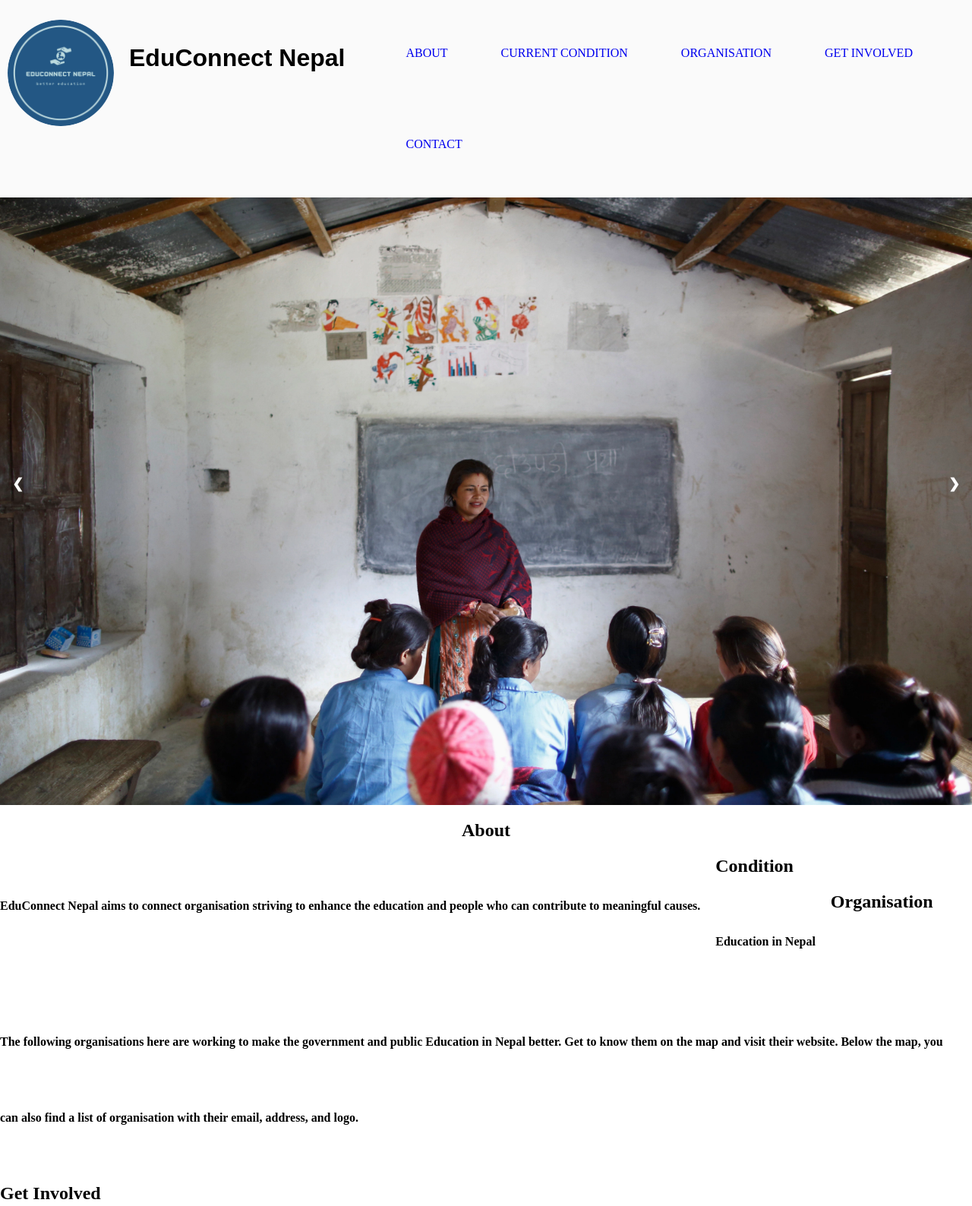
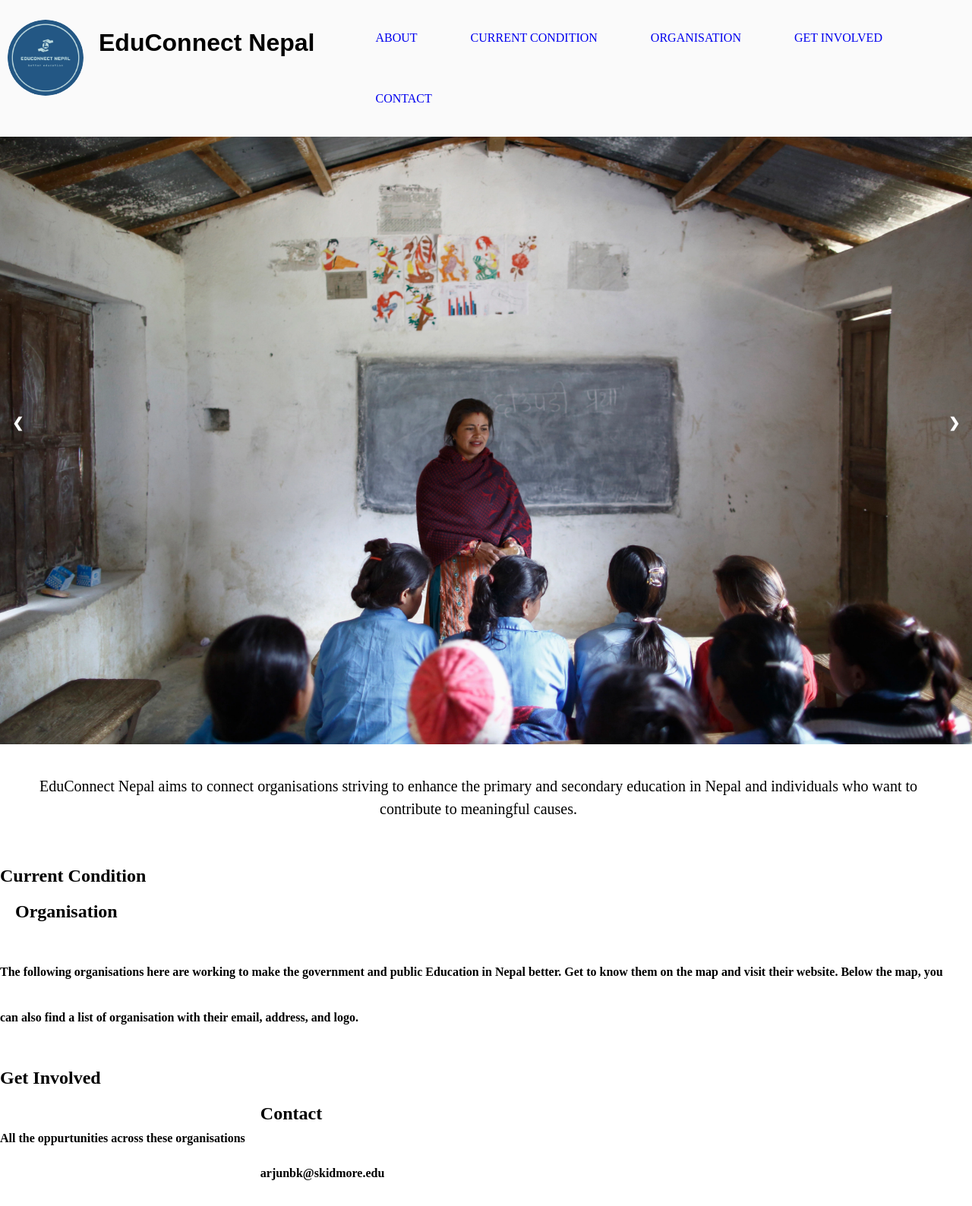
Before and after one commit to arjunbk03/Educonnect-Nepal, a plain HTML site: page index.html in a window 1280 px wide. Shown: the top 1588 px of the page at 76% size. Drawn offline with Linux system fonts and the light colour scheme; some packages are replaced by stand-ins of ours.

Commit message:
working on the homepage

```diff
--- a/index.html
+++ b/index.html
@@ -42,14 +42,16 @@
 
 
   <!--Now this is all the navigation bar in details-->
-  <section id="About">
-    <h2>About</h2>
-    <p>EduConnect Nepal aims to connect organisation striving to enhance the education and people who can contribute to meaningful causes.</p>
+  <section id="About" class="about-container">
+    <div class="about">
+     <!--<h2>About</h2>-->
+        <p>EduConnect Nepal aims to connect organisations striving to enhance the primary and secondary education in Nepal and individuals who want to contribute to meaningful causes.</p>
   </section>
 
-  <section id="Condition">
-    <h2>Condition</h2>
-    <p>Education in Nepal </p>
+  <section id="Condition" class="condition-container">
+    <div class="condition">
+      <h2>Current Condition</h2>
+        <p></p>
   </section>
 
   <section id="Organisation">
--- a/style.css
+++ b/style.css
@@ -5,8 +5,8 @@ body {
 
 /* For the logo */
 #logo {
-    width: 140px;
-    height: 140px;
+    width: 100px;
+    height: 100px;
     border-radius:50%;
 }
 
@@ -14,7 +14,7 @@ body {
 p {
     float:left;
     margin-right: 20px;
-    line-height: 100px;
+    line-height: 60px;
     font-weight:bold;
 }
 
@@ -25,7 +25,7 @@ ul {
     padding:10px;
     overflow: hidden;
     background-color: #fafafa;
-    line-height: 100px;
+    line-height: 60px;
 }
 
 li {
@@ -103,9 +103,26 @@ li a:hover {
     background-color: rgba(0,0,0,0.8);
   }
 
-/*About Page: */
-#About {
+/*About Page Styles */
+.about {
+    background-color: white;
+    padding:20px;
+    display:flex;
+    flex-direction: column;
+    align-items: center;
     text-align: center;
+}
+.about h2 {
+    margin : 10;
+    font-size:20px;
+    font-weight:normal;
+}
+.about p {
+    margin-top: 20px;
+    font-size: 20px;
+    line-height: 1.5;
+    font-weight: normal;
+    font:oblique;
 }
 
 /* For the map on the front page */
```
